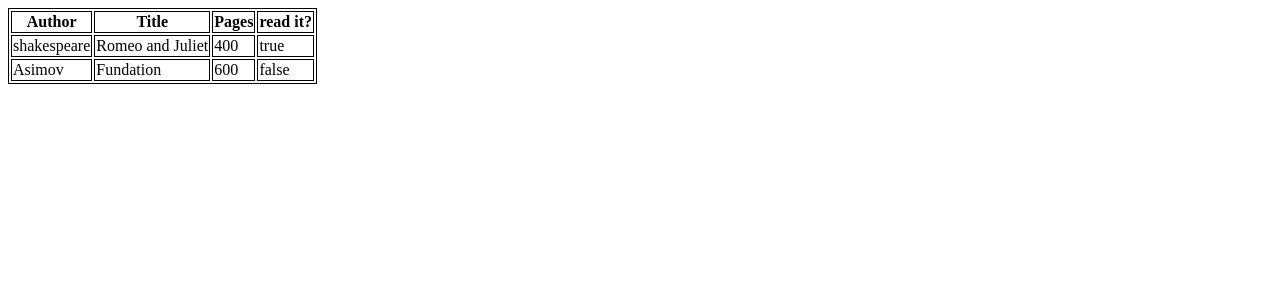
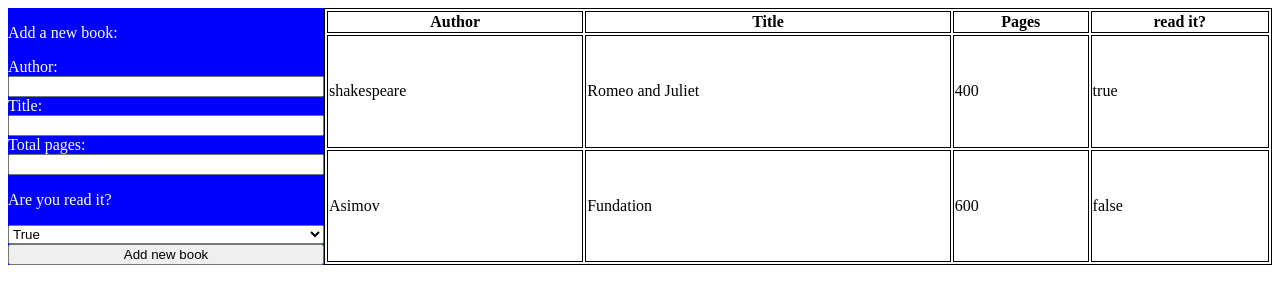
Before and after one commit to lightspot-coder/Library, a plain HTML site: page index.html in a window 1280 px wide. Drawn offline with Linux system fonts and the light colour scheme.

Commit message:
preventing default from submit button and adding the new book to the table

```diff
--- a/index.html
+++ b/index.html
@@ -8,18 +8,38 @@
   </head>
 
   <body>
-
-    <table>
-      <tbody id="LibraryTable">
+    <div class="body-container" id="body_container">
+      <div class="sidebar">
+        <form action="" method="post">
+          <p>Add a new book:</p>
+          <label for="author_name">Author:</label>
+          <input type="text" id="author_name" name="author">
+          <label for="title_book">Title:</label>
+          <input type="text" id="title_book" name="title">
+          <label for="total_pages">Total pages:</label>
+          <input type="number" id="total_pages" name="totalPages">
+          <p>Are you read it?</p>
+          <select id="select_option" name="is_read_it">
+            <option value="true" selected>True</option>
+            <option value="false">False</option>
+          </select>
+          <button id="addBook_button">Add new book</button>
+        </form>
+      </div>
+      <table id="LibraryTable">
+        <thead>
           <tr>
             <th>Author</th>
             <th>Title</th>
             <th>Pages</th>
             <th>read it?</th>
           </tr>
-      </tbody>
+        </thead>
+        <tbody id = "LibraryTable_Body"></tbody>
+
       </table>
       <script src="myscripts.js"></script>
+    </div>
   </body>
 
 </html>
--- a/myscripts.js
+++ b/myscripts.js
@@ -1,5 +1,7 @@
 
 const Library_Table = document.getElementById("LibraryTable");
+let Library_Table_Body = document.getElementById("LibraryTable_Body");
+const body_container = document.getElementById("body_container");
 const myLibrary = [];
 let totalBooks = 0;
 
@@ -25,6 +27,11 @@ function addBookToLibrary(author, title, numberOfPages, isReadIt ) {
 function displayBooks() {
     console.log("Total of books in the Library = " + totalBooks);
 
+    Library_Table_Body.remove();
+    Library_Table_Body = document.createElement("tbody");
+    Library_Table_Body.setAttribute("id","LibraryTable_Body");
+
+
     for(let i = 0; i < totalBooks ; i++){
         console.log(myLibrary[i]);
         const author_Cell = document.createElement("td");
@@ -42,8 +49,9 @@ function displayBooks() {
         newBook_Row.appendChild(totalPages_Cell);
         newBook_Row.appendChild(isReadIt_Cell);
 
-        Library_Table.appendChild(newBook_Row);
+        Library_Table_Body.appendChild(newBook_Row);
     }
+    Library_Table.appendChild(Library_Table_Body);
 }
 
 const author1 = "shakespeare";
@@ -61,3 +69,26 @@ const isReadIt2 = false;
 addBookToLibrary(author2, title2, numberOfPages2, isReadIt2 )
 
 displayBooks();
+
+
+/* prevent the normal action from submit button (sending the info to the server)*/
+
+function buttonClick(event) {
+  event.preventDefault();
+}
+
+function submitForm(){
+
+    const author = document.getElementById("author_name").value;
+    const title = document.getElementById("title_book").value;
+    const numberOfPages = document.getElementById("total_pages").value;
+    const isReadIt = document.getElementById("select_option").value;
+
+    addBookToLibrary(author, title, numberOfPages, isReadIt );
+    displayBooks();
+}
+
+const addBookButton = document.getElementById("addBook_button");
+
+addBookButton.addEventListener("click", buttonClick, false);
+addBookButton.addEventListener("click", submitForm, false);
--- a/styles.css
+++ b/styles.css
@@ -1,3 +1,22 @@
 table, td, th {
   border: 1px solid black;
 }
+
+.body-container{
+    display: grid;
+    grid-template-columns: 1fr 3fr;
+}
+
+.sidebar{
+    background-color: blue;
+    color: white;
+    grid-column: 1/2;
+}
+
+table{
+    grid-column: 2/3;
+}
+
+form{
+    display: grid;
+}
```
Lines whose indentation alone changed are shown as unchanged.
